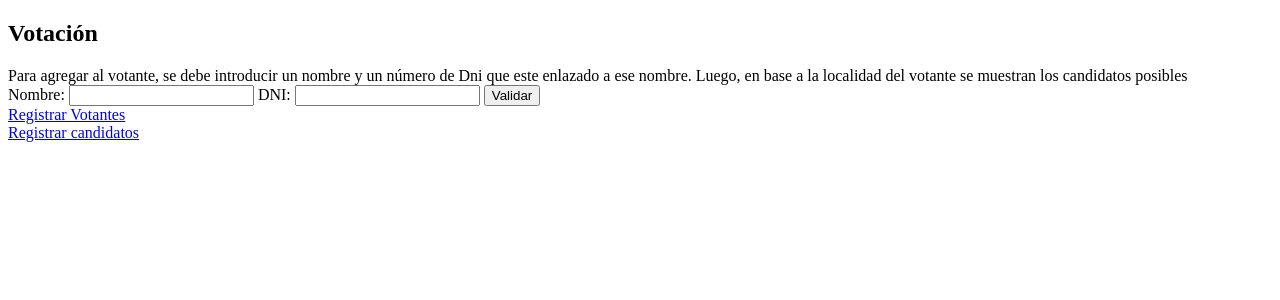
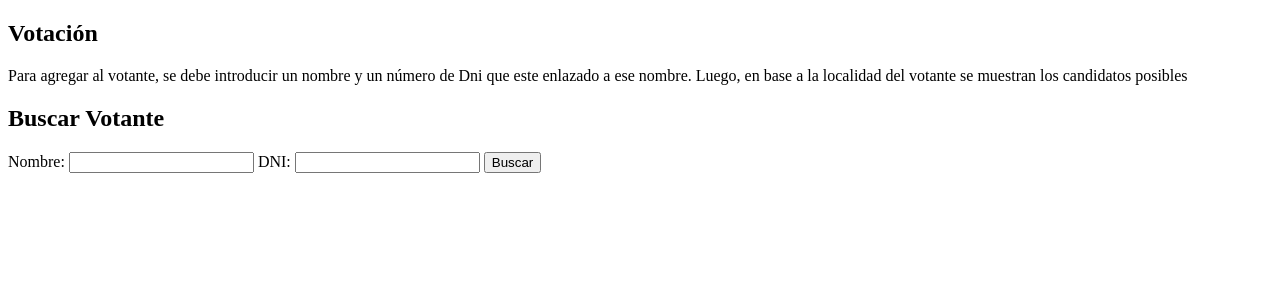
Before and after one commit to CarlosArroyoB/protoSistema, a Django app: page /votar/ in a window 1280 px wide. Shown: the top 300 px of the page. Run offline with Django 5.2, Linux system fonts and the light colour scheme.

Commit message:
solucion a la votacion en front

```diff
--- a/votaciones/models.py
+++ b/votaciones/models.py
@@ -45,10 +45,11 @@ class Candidato(models.Model):
 class Voto(models.Model):
     votante = models.ForeignKey(Votante, on_delete=models.CASCADE)
     candidato = models.ForeignKey(Candidato, on_delete=models.CASCADE)
-    dni_votante = models.CharField(max_length=10)  # Se guarda el DNI del votante
+
+    dni_votante = models.CharField(max_length=10, default="0000000000")  # Se guarda el DNI del votante
 
     def save(self, *args, **kwargs):
-        self.dni_votante = self.votante.dni  # Asignar el DNI del votante automáticamente
+        self.dni_votante = self.votante.numero_documento  # Asignar el DNI del votante automáticamente
         super().save(*args, **kwargs)
 
     def __str__(self):
--- a/votaciones/templates/VOTACION.html
+++ b/votaciones/templates/VOTACION.html
@@ -8,64 +8,37 @@
     Para agregar al votante, se debe introducir un nombre y un número de Dni que este enlazado a ese nombre.
     Luego, en base a la localidad del votante se muestran los candidatos posibles
     <br>
-    <form id="votacion-form">
+    <h2>Buscar Votante</h2>
+    <form method="POST">
+        {% csrf_token %}
         <label>Nombre:</label>
-        <input type="text" id="nombre" required>
-
+        <input type="text" name="nombre" required>
         <label>DNI:</label>
-        <input type="text" id="dni" required>
-
-        <button type="button" onclick="buscarVotante()">Validar</button>
+        <input type="text" name="numero_documento" required>
+        <button type="submit" name="buscar_votante">Buscar</button>
     </form>
 
-    <div id="candidatos" style="display: none;">
-        <h3>Seleccione un candidato:</h3>
-        <select id="candidato-select"></select>
-        <button onclick="registrarVoto()">Votar</button>
-    </div>
+    {% if localidad %}
+        <h3>Localidad: {{ localidad }}</h3>
 
-    <script>
-        function buscarVotante() {
-            let nombre = document.getElementById("nombre").value;
-            let dni = document.getElementById("dni").value;
+        <h2>Seleccionar Candidato</h2>
+        <form method="POST">
+            {% csrf_token %}
+            <label>Candidatos:</label>
+            <select name="candidato_id">
+                {% for candidato in candidatos %}
+                    <option value="{{ candidato.id }}">{{ candidato.nombre }}</option>
+                {% endfor %}
+            </select>
+            <button type="submit" name="registrar_voto">Votar</button>
+        </form>
+    {% endif %}
 
-            fetch('/api/buscar-votante/', {
-                method: 'POST',
-                headers: { 'Content-Type': 'application/json' },
-                body: JSON.stringify({ nombre, numero_documento: dni })
-            })
-            .then(response => response.json())
-            .then(data => {
-                if (data.localidad) {
-                    fetch(`/api/candidatos/${data.localidad}/`)
-                        .then(response => response.json())
-                        .then(candidatos => {
-                            let select = document.getElementById("candidato-select");
-                            select.innerHTML = "";
-                            candidatos.forEach(c => {
-                                select.innerHTML += `<option value="${c.id}">${c.nombre} (${c.partido})</option>`;
-                            });
-                            document.getElementById("candidatos").style.display = "block";
-                        });
-                } else {
-                    alert("Votante no encontrado");
-                }
-            });
-        }
-
-        function registrarVoto() {
-            let candidato_id = document.getElementById("candidato-select").value;
-            let votante_id = document.getElementById("dni").value;
-
-            fetch('/api/registrar-voto/', {
-                method: 'POST',
-                headers: { 'Content-Type': 'application/json' },
-                body: JSON.stringify({ votante_id, candidato_id })
-            }).then(response => response.json()).then(data => alert("Voto registrado"));
-        }
-    </script>
-    <a href="{% url 'votante_form' %}" class="btn btn-primary">Registrar Votantes</a>
-    <br>
-    <a href="{% url 'candidato_form' %}">Registrar candidatos</a>
+    {% if mensaje %}
+        <p>{{ mensaje }}</p>
+    {% endif %}
 </body>
 </html>
+
+</body>
+</html>
--- a/votaciones/urls.py
+++ b/votaciones/urls.py
@@ -1,6 +1,6 @@
 
 from django.urls import path
-from .views import votante_list_api, votante_form_view, candidato_list_api, candidato_form_view, buscar_votante,listar_candidatos,registrar_voto,votar
+from .views import votante_list_api, votante_form_view, candidato_list_api, candidato_form_view, buscar_votante,listar_candidatos,registrar_voto,votacion_view
 
 urlpatterns = [
     path('api/votantes/', votante_list_api, name='votante_api'),
@@ -12,5 +12,5 @@ urlpatterns = [
     path('api/buscar-votante/', buscar_votante, name='buscar_votante'),
     path('api/candidatos/<str:localidad>/', listar_candidatos, name='listar_candidatos'),
     path('api/registrar-voto/', registrar_voto, name='registrar_voto'),
-    path('votar/',votar,name="votar")
+    path('votar/',votacion_view,name="votar")
 ]
--- a/votaciones/views.py
+++ b/votaciones/views.py
@@ -69,8 +69,45 @@ def registrar_voto(request):
 
 
 
-def votar(request):
-    return render(request, "VOTACION.html")
+
+def votacion_view(request):
+    localidad = None
+    candidatos = []
+    mensaje = ""
+
+    if request.method == 'POST':
+        if 'buscar_votante' in request.POST:  # Si se busca un votante
+            nombre = request.POST.get('nombre')
+            dni = request.POST.get('numero_documento')
+
+            try:
+                votante = Votante.objects.get(nombre=nombre, numero_documento=dni)
+                localidad = votante.localidad
+                candidatos = Candidato.objects.filter(localidad=localidad)
+                request.session['votante_id'] = votante.id  # Guardamos el ID del votante en sesión
+            except Votante.DoesNotExist:
+                mensaje = "Votante no encontrado."
+
+        elif 'registrar_voto' in request.POST:  # Si se registra un voto
+            votante_id = request.session.get('votante_id')
+            candidato_id = request.POST.get('candidato_id')
+
+            if votante_id and candidato_id:
+                try:
+                    votante = Votante.objects.get(id=votante_id)
+                    candidato = Candidato.objects.get(id=candidato_id)
+
+                    # Verificar si el votante ya votó
+                    if Voto.objects.filter(votante=votante).exists():
+                        mensaje = "Este votante ya ha votado."
+                    else:
+                        Voto.objects.create(votante=votante, candidato=candidato)
+                        mensaje = "Voto registrado con éxito."
+                except (Votante.DoesNotExist, Candidato.DoesNotExist):
+                    mensaje = "Error al registrar el voto."
+
+    return render(request, "votacion.html", {"localidad": localidad, "candidatos": candidatos, "mensaje": mensaje})
+
 
 def candidato_form_view(request):
     if request.method == 'POST':
```
Also changed, not shown: votaciones/migrations/0010_voto_dni_votante_alter_voto_votante.py (added).
